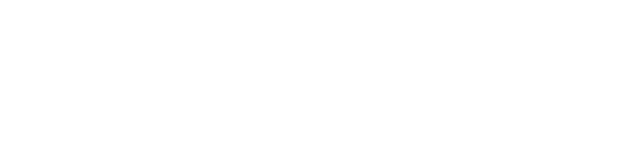
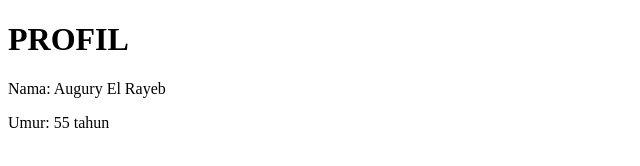
Before and after one commit to auguryelrayeb/latihanGit2026, a plain HTML site: page index.html in a window 1280 px wide. Shown: the whole page, without its empty margins (0-640 px from the left). Drawn offline with Linux system fonts and the light colour scheme.

Commit message:
Membuat isi awal profil

```diff
--- a/index.html
+++ b/index.html
@@ -6,6 +6,10 @@
     <title>PROFIL</title>
 </head>
 <body>
-
+    <div>
+        <h1>PROFIL</h1>
+        <p>Nama: Augury El Rayeb</p>
+        <p>Umur: 55 tahun</p>
+    </div>
 </body>
 </html>
```
